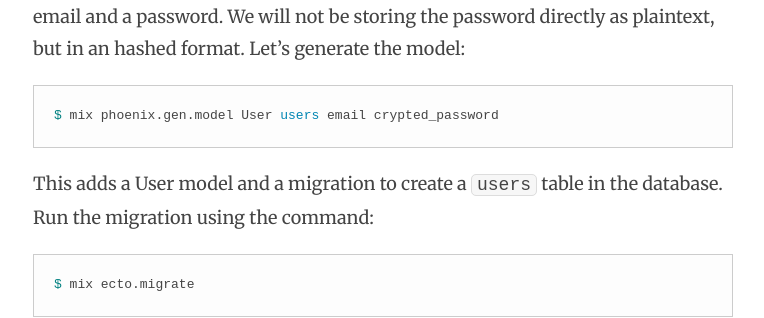
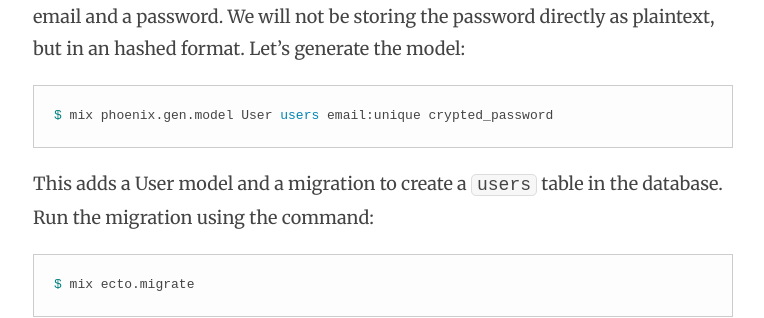
Before and after one commit to nithinbekal/nithinbekal.github.io, a Jekyll site: the page built from _posts/2015-06-13-phoenix-authentication.md, in a window 1280 px wide and 900 px high, scrolled down 608 px. Shown: the part 152-470 px from the top of the window, without its empty margins (257-1021 px from the left). Built offline with Jekyll 4.4.1, drawn with Linux system fonts in a browser that asks for light colours; comment, search, counter and statistics services are not loaded; some of the changed text lies outside the part shown.

```diff
--- a/_posts/2015-06-13-phoenix-authentication.md
+++ b/_posts/2015-06-13-phoenix-authentication.md
@@ -46,7 +46,7 @@
 Let's generate the model:
 
 {% highlight bash %}
-$ mix phoenix.gen.model User users email crypted_password
+$ mix phoenix.gen.model User users email:unique crypted_password
 {% endhighlight %}
 
 This adds a User model
```
Also changed, not shown: other parts of _posts/2015-06-13-phoenix-authentication.md (+1 -1 lines).
